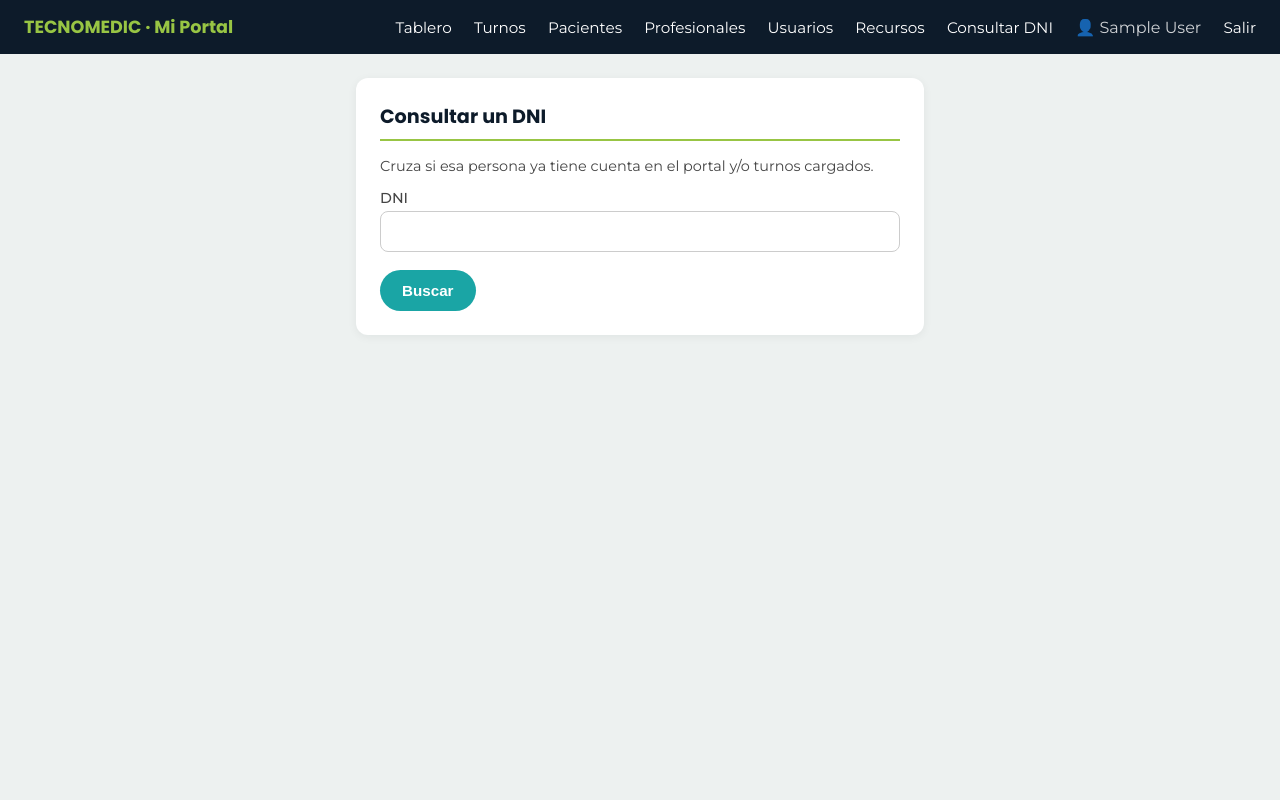
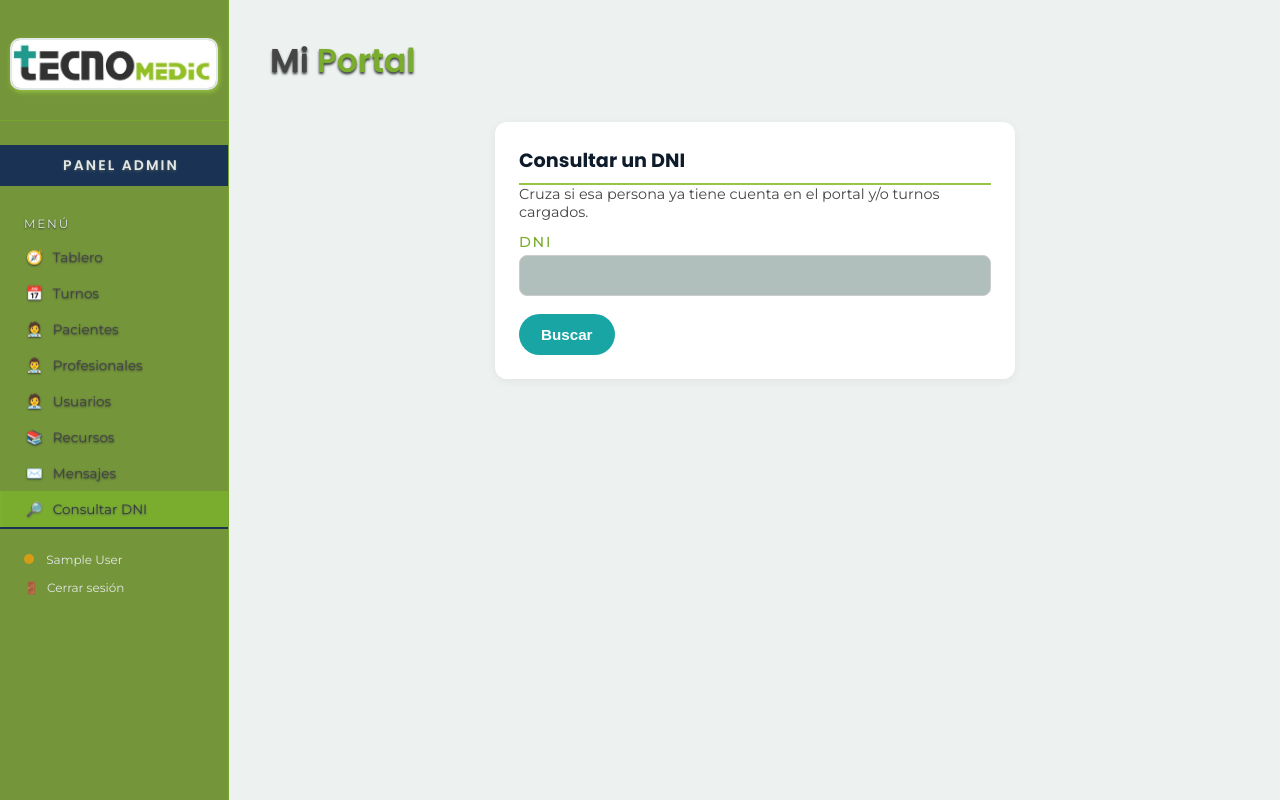
Before and after one commit to andreswebit/tecnomedicphp, a PHP site: page /tecnomedic_php/admin/consultar_dni.php in a window 1280 px wide. Run offline with PHP 8.4, Linux system fonts and the light colour scheme; the visitor is signed in with stand-in values (Sample User, id 1).

Commit message:
modificaciones portal

```diff
--- a/admin/consultar_dni.php
+++ b/admin/consultar_dni.php
@@ -11,6 +11,7 @@ if ($_SERVER['REQUEST_METHOD'] === 'POST' && !empty($_POST['dni'])) {
 }
 
 $portal_titulo = 'Consultar DNI · Mi Portal';
+$portal_activo = 'dni';
 require __DIR__ . '/../includes/portal_header.php';
 ?>
 <div class="portal-card" style="max-width:520px;margin:0 auto;">
--- a/admin/contactos.php
+++ b/admin/contactos.php
@@ -10,6 +10,7 @@ if ($_SERVER['REQUEST_METHOD'] === 'POST' && ($_POST['accion'] ?? '') === 'atend
 $contactos = contactos_listar();
 
 $portal_titulo = 'Mensajes de contacto · Mi Portal';
+$portal_activo = 'contactos';
 require __DIR__ . '/../includes/portal_header.php';
 ?>
 <div class="portal-card">
--- a/admin/recursos.php
+++ b/admin/recursos.php
@@ -56,6 +56,7 @@ if ($_SERVER['REQUEST_METHOD'] === 'POST') {
 
 $recursos = recursos_listar_todos();
 $portal_titulo = 'Recursos · Mi Portal';
+$portal_activo = 'recursos';
 require __DIR__ . '/../includes/portal_header.php';
 ?>
 
--- a/admin/tablero.php
+++ b/admin/tablero.php
@@ -4,6 +4,7 @@ portal_require_role(['admin']);
 
 $user = portal_current_user();
 $portal_titulo = 'Tablero · Mi Portal';
+$portal_activo = 'tablero';
 require __DIR__ . '/../includes/portal_header.php';
 ?>
 <div class="portal-card">
--- a/admin/usuarios.php
+++ b/admin/usuarios.php
@@ -63,6 +63,7 @@ $usuarios = usuarios_todos();
 $obrasSociales = obras_sociales_todas();
 
 $portal_titulo = 'Usuarios · Mi Portal';
+$portal_activo = 'usuarios';
 require __DIR__ . '/../includes/portal_header.php';
 ?>
 
--- a/includes/portal_footer.php
+++ b/includes/portal_footer.php
@@ -1,9 +1,5 @@
-<?php if ($rol === 'paciente'): ?>
             </div><!-- /portal-container -->
         </div><!-- /main -->
     </div><!-- /wrapper -->
-<?php else: ?>
-</div><!-- /portal-container -->
-<?php endif; ?>
 </body>
 </html>
--- a/includes/portal_header.php
+++ b/includes/portal_header.php
@@ -2,10 +2,16 @@
 // Incluir DESPUÉS de require auth.php y de resolver la lógica de la página.
 // Variable opcional $portal_titulo para el <title>.
 // Variable opcional $portal_activo para resaltar el item activo del sidebar
-// del paciente (valores: 'inicio' | 'perfil' | 'recursos').
+// (valores según rol, ver los value= de cada <a> más abajo).
 $rol = portal_rol();
 $nombreSesion = $_SESSION['portal_nombre'] ?? '';
 $activo = $portal_activo ?? '';
+
+$etiquetaRol = [
+    'paciente'    => 'Portal Paciente',
+    'profesional' => 'Portal Profesional',
+    'admin'       => 'Panel Admin',
+][$rol] ?? 'Mi Portal';
 ?>
 <!DOCTYPE html>
 <html lang="es">
@@ -13,14 +19,11 @@ $activo = $portal_activo ?? '';
 <meta charset="UTF-8">
 <meta name="viewport" content="width=device-width, initial-scale=1.0">
 <title><?= htmlspecialchars($portal_titulo ?? 'Mi Portal · TECNOMEDIC') ?></title>
-<?php if ($rol === 'paciente'): ?>
 <link href="https://fonts.googleapis.com/css2?family=Poppins:wght@500;600;700&family=Montserrat:wght@400;500&display=swap" rel="stylesheet">
 <link rel="stylesheet" href="<?= b('/static/tecnomedic.css') ?>">
-<?php endif; ?>
 <link rel="stylesheet" href="<?= b('/portal/css/portal.css') ?>">
 </head>
 <body class="portal">
-<?php if ($rol === 'paciente'): ?>
 
     <div class="sidebar-overlay" id="sidebarOverlay" onclick="closeSidebar()"></div>
     <div class="wrapper">
@@ -30,12 +33,28 @@ $activo = $portal_activo ?? '';
                     <img src="<?= b('/static/img/tecno-logo.jpeg') ?>" alt="TECNOMEDIC" class="logo-img">
                 </a>
             </div>
-            <div class="sidebar-sub">Portal Paciente</div>
+            <div class="sidebar-sub"><?= htmlspecialchars($etiquetaRol) ?></div>
 
             <div class="nav-label">Menú</div>
-            <a href="<?= b('/portal/paciente/dashboard.php') ?>" class="nav-item <?= $activo === 'inicio' ? 'active' : '' ?>"><span>🏠</span><span>Inicio</span></a>
-            <a href="<?= b('/portal/paciente/perfil.php') ?>" class="nav-item <?= $activo === 'perfil' ? 'active' : '' ?>"><span>👤</span><span>Mi perfil</span></a>
-            <a href="<?= b('/portal/recursos.php') ?>" class="nav-item <?= $activo === 'recursos' ? 'active' : '' ?>"><span>📚</span><span>Recursos</span></a>
+            <?php if ($rol === 'paciente'): ?>
+                <a href="<?= b('/portal/paciente/dashboard.php') ?>" class="nav-item <?= $activo === 'inicio' ? 'active' : '' ?>"><span>🏠</span><span>Inicio</span></a>
+                <a href="<?= b('/portal/paciente/perfil.php') ?>" class="nav-item <?= $activo === 'perfil' ? 'active' : '' ?>"><span>👤</span><span>Mi perfil</span></a>
+                <a href="<?= b('/portal/recursos.php') ?>" class="nav-item <?= $activo === 'recursos' ? 'active' : '' ?>"><span>📚</span><span>Recursos</span></a>
+
+            <?php elseif ($rol === 'profesional'): ?>
+                <a href="<?= b('/portal/profesional/dashboard.php') ?>" class="nav-item <?= $activo === 'pacientes' ? 'active' : '' ?>"><span>🧑‍⚕️</span><span>Mis pacientes</span></a>
+                <a href="<?= b('/portal/recursos.php') ?>" class="nav-item <?= $activo === 'recursos' ? 'active' : '' ?>"><span>📚</span><span>Recursos</span></a>
+
+            <?php elseif ($rol === 'admin'): ?>
+                <a href="<?= b('/admin/tablero.php') ?>" class="nav-item <?= $activo === 'tablero' ? 'active' : '' ?>"><span>🧭</span><span>Tablero</span></a>
+                <a href="<?= b('/admin/index.php') ?>" class="nav-item"><span>📅</span><span>Turnos</span></a>
+                <a href="<?= b('/admin/pacientes.php') ?>" class="nav-item <?= $activo === 'pacientes' ? 'active' : '' ?>"><span>🧑‍⚕️</span><span>Pacientes</span></a>
+                <a href="<?= b('/admin/profesionales.php') ?>" class="nav-item <?= $activo === 'profesionales' ? 'active' : '' ?>"><span>👨‍⚕️</span><span>Profesionales</span></a>
+                <a href="<?= b('/admin/usuarios.php') ?>" class="nav-item <?= $activo === 'usuarios' ? 'active' : '' ?>"><span>🧑‍💼</span><span>Usuarios</span></a>
+                <a href="<?= b('/admin/recursos.php') ?>" class="nav-item <?= $activo === 'recursos' ? 'active' : '' ?>"><span>📚</span><span>Recursos</span></a>
+                <a href="<?= b('/admin/contactos.php') ?>" class="nav-item <?= $activo === 'contactos' ? 'active' : '' ?>"><span>✉️</span><span>Mensajes</span></a>
+                <a href="<?= b('/admin/consultar_dni.php') ?>" class="nav-item <?= $activo === 'dni' ? 'active' : '' ?>"><span>🔎</span><span>Consultar DNI</span></a>
+            <?php endif; ?>
 
             <div class="sidebar-footer">
                 <div style="margin-bottom:12px;">
@@ -60,31 +79,6 @@ $activo = $portal_activo ?? '';
                 </div>
             </div>
             <div class="portal-container" style="padding:0;max-width:none;margin:0;">
-
-<?php else: ?>
-<nav class="portal-nav">
-    <span class="brand">TECNOMEDIC · Mi Portal</span>
-    <div>
-        <?php if ($rol === 'profesional'): ?>
-            <a href="<?= b('/portal/profesional/dashboard.php') ?>">Mis pacientes</a>
-            <a href="<?= b('/portal/recursos.php') ?>">Recursos</a>
-        <?php elseif ($rol === 'admin'): ?>
-            <a href="<?= b('/admin/tablero.php') ?>">Tablero</a>
-            <a href="<?= b('/admin/index.php') ?>">Turnos</a>
-            <a href="<?= b('/admin/pacientes.php') ?>">Pacientes</a>
-            <a href="<?= b('/admin/profesionales.php') ?>">Profesionales</a>
-            <a href="<?= b('/admin/usuarios.php') ?>">Usuarios</a>
-            <a href="<?= b('/admin/recursos.php') ?>">Recursos</a>
-            <a href="<?= b('/admin/consultar_dni.php') ?>">Consultar DNI</a>
-        <?php endif; ?>
-        <?php if ($nombreSesion): ?>
-            <span style="margin-left:18px; opacity:0.8;">👤 <?= htmlspecialchars($nombreSesion) ?></span>
-            <a href="<?= b('/logout.php') ?>">Salir</a>
-        <?php endif; ?>
-    </div>
-</nav>
-<div class="portal-container">
-<?php endif; ?>
 
 <!-- Modal Ficha Médica (Fase D) -->
 <div class="ficha-modal-overlay" id="fichaModalOverlay" onclick="if(event.target===this) cerrarFicha()">
@@ -140,7 +134,6 @@ document.addEventListener('keydown', function(e) {
     if (e.key === 'Escape') cerrarFicha();
 });
 
-<?php if ($rol === 'paciente'): ?>
 function toggleSidebar() {
     document.getElementById('sidebar').classList.toggle('open');
     document.getElementById('sidebarOverlay').classList.toggle('open');
@@ -149,5 +142,4 @@ function closeSidebar() {
     document.getElementById('sidebar').classList.remove('open');
     document.getElementById('sidebarOverlay').classList.remove('open');
 }
-<?php endif; ?>
 </script>
```
Also changed, not shown: admin/pacientes.php (+5 -2 lines), admin/profesionales.php (+6 -3 lines), portal/profesional/dashboard.php (+5 -2 lines), 1 other file.
